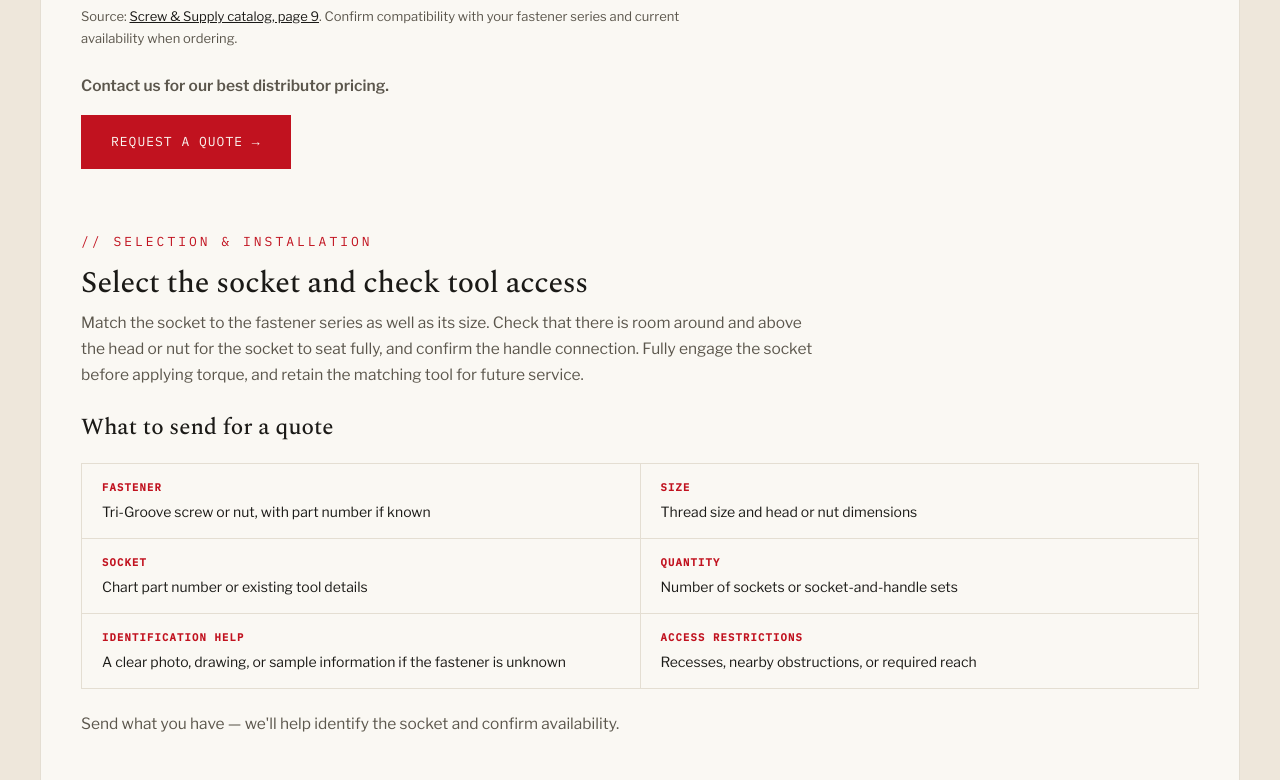
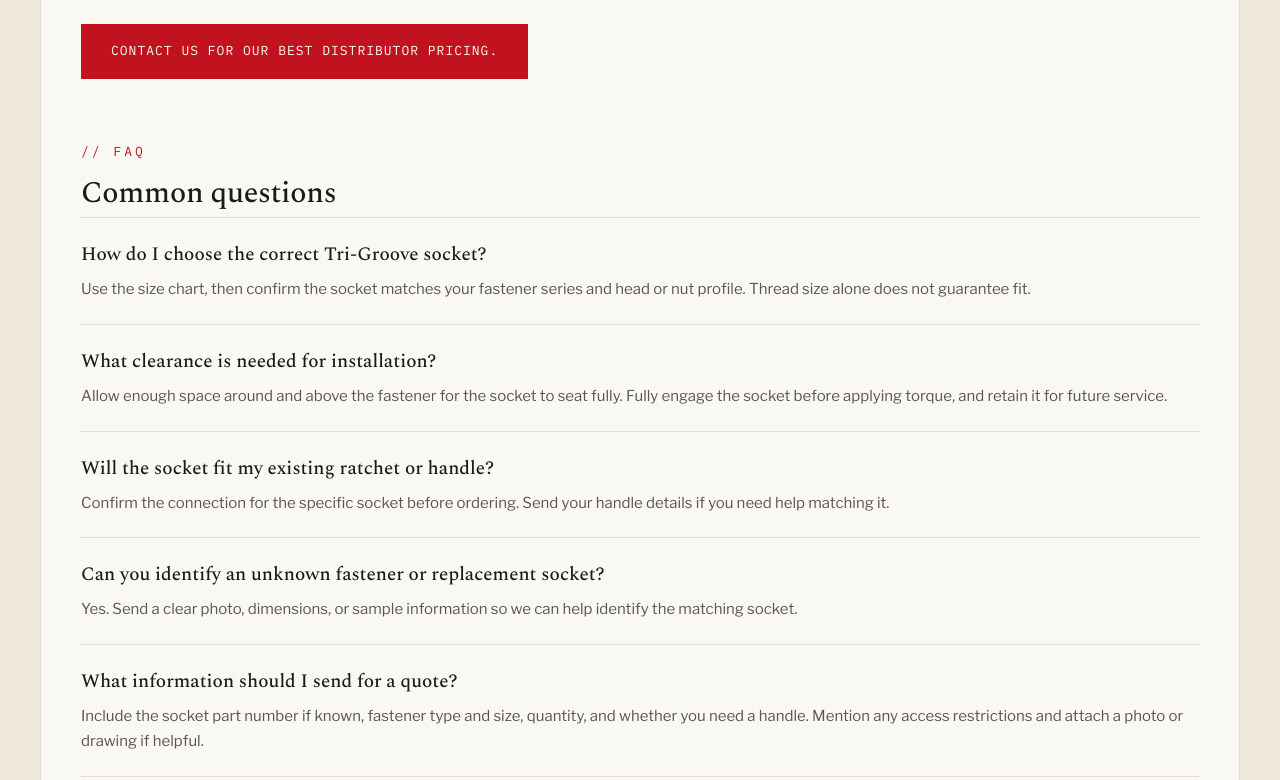
Before and after one commit to mpfennig68/screw-supply-website, a plain HTML site: page products/security-sockets.html in a window 1280 px wide. Shown: the part 1076-1856 px from the top of the page. Drawn offline with nearby package versions, Linux system fonts and the light colour scheme.

Commit message:
Consolidate socket guidance into chart-adjacent FAQ and simplify pricing CTA

```diff
--- a/products/security-sockets.html
+++ b/products/security-sockets.html
@@ -27,9 +27,9 @@
 <link rel="stylesheet" href="../assets/site.css">
 <script type="application/ld+json">{"@context":"https://schema.org","@type":"WebPage","@id":"https://screwsupply.com/products/security-sockets.html#webpage","url":"https://screwsupply.com/products/security-sockets.html","name":"Tri-Groove Security Sockets | Screw & Supply, LLC","description":"Tri-Groove security sockets and handle sets for compatible Tri-Groove screws and nuts. Learn how to match the socket series, tool, and service access.","isPartOf":{"@id":"https://screwsupply.com/#website"},"about":{"@id":"https://screwsupply.com/#business"}}</script>
 <script type="application/ld+json">{"@context":"https://schema.org","@type":"BreadcrumbList","itemListElement":[{"@type":"ListItem","position":1,"name":"Home","item":"https://screwsupply.com/"},{"@type":"ListItem","position":2,"name":"Security Products","item":"https://screwsupply.com/products/"},{"@type":"ListItem","position":3,"name":"Tri-Groove Sockets","item":"https://screwsupply.com/products/security-sockets.html"}]}</script>
-<script type="application/ld+json">{"@context":"https://schema.org","@type":"FAQPage","mainEntity":[{"@type":"Question","name":"Can I choose a Tri-Groove socket by thread size alone?","acceptedAnswer":{"@type":"Answer","text":"Use the chart as a starting point, then confirm the fastener series and head or nut profile. Similar thread sizes do not guarantee the same socket fit."}},{"@type":"Question","name":"Will these sockets fit my existing ratchet or handle?","acceptedAnswer":{"@type":"Answer","text":"Confirm the connection for the specific socket before ordering. Send your existing handle details if you need help matching the tool."}},{"@type":"Question","name":"Can you identify a replacement socket if I don't know the part number?","acceptedAnswer":{"@type":"Answer","text":"Yes. Send a clear photograph, fastener dimensions, or sample information. We'll review the hardware and help identify the matching socket."}}]}</script>
+<script type="application/ld+json">{"@context":"https://schema.org","@type":"FAQPage","mainEntity":[{"@type":"Question","name":"How do I choose the correct Tri-Groove socket?","acceptedAnswer":{"@type":"Answer","text":"Use the size chart, then confirm the socket matches your fastener series and head or nut profile. Thread size alone does not guarantee fit."}},{"@type":"Question","name":"What clearance is needed for installation?","acceptedAnswer":{"@type":"Answer","text":"Allow enough space around and above the fastener for the socket to seat fully. Fully engage the socket before applying torque, and retain it for future service."}},{"@type":"Question","name":"Will the socket fit my existing ratchet or handle?","acceptedAnswer":{"@type":"Answer","text":"Confirm the connection for the specific socket before ordering. Send your handle details if you need help matching it."}},{"@type":"Question","name":"Can you identify an unknown fastener or replacement socket?","acceptedAnswer":{"@type":"Answer","text":"Yes. Send a clear photo, dimensions, or sample information so we can help identify the matching socket."}},{"@type":"Question","name":"What information should I send for a quote?","acceptedAnswer":{"@type":"Answer","text":"Include the socket part number if known, fastener type and size, quantity, and whether you need a handle. Mention any access restrictions and attach a photo or drawing if helpful."}}]}</script>
 <style>
-.pdp-copy p{max-width:70ch;}
+.socket-pricing-cta{max-width:100%;box-sizing:border-box;white-space:normal;}
 .socket-chart-scroll{overflow-x:auto;margin-top:24px;}
 .socket-chart{width:100%;min-width:460px;border-collapse:collapse;text-align:left;font-size:14px;line-height:1.6;}
 .socket-chart caption{text-align:left;font-size:13px;color:var(--ink-muted);padding-bottom:12px;}
@@ -91,26 +91,21 @@
           </table>
         </div>
         <p id="socket-chart-note" style="margin-top:18px;font-size:13px;color:var(--ink-muted);">Source: <a href="/assets/Screw-and-Supply-Line-Card.pdf#page=9" style="text-decoration:underline;">Screw &amp; Supply catalog, page 9</a>. Confirm compatibility with your fastener series and current availability when ordering.</p>
-        <p style="margin-top:24px;font-weight:600;">Contact us for our best distributor pricing.</p>
-        <p style="margin-top:16px;"><a href="/contact.html" class="btn-accent">Request a Quote &rarr;</a></p>
+        <p style="margin-top:24px;"><a href="/contact.html" class="btn-accent socket-pricing-cta">Contact us for our best distributor pricing.</a></p>
       </div>
     </section>
 
-    <section class="section" aria-labelledby="socket-selection-heading" style="padding:8px 40px 56px;">
-      <div class="pdp-copy" style="max-width:1120px;margin:0 auto;">
-        <div class="kicker">// SELECTION &amp; INSTALLATION</div>
-        <h2 id="socket-selection-heading" style="font-size:30px;margin-bottom:10px;">Select the socket and check tool access</h2>
-        <p>Match the socket to the fastener series as well as its size. Check that there is room around and above the head or nut for the socket to seat fully, and confirm the handle connection. Fully engage the socket before applying torque, and retain the matching tool for future service.</p>
-        <h3 style="font-size:23px;margin:26px 0 14px;">What to send for a quote</h3>
-        <ul class="spec-checklist">
-          <li><b>Fastener</b>Tri-Groove screw or nut, with part number if known</li>
-          <li><b>Size</b>Thread size and head or nut dimensions</li>
-          <li><b>Socket</b>Chart part number or existing tool details</li>
-          <li><b>Quantity</b>Number of sockets or socket-and-handle sets</li>
-          <li><b>Identification help</b>A clear photo, drawing, or sample information if the fastener is unknown</li>
-          <li><b>Access restrictions</b>Recesses, nearby obstructions, or required reach</li>
-        </ul>
-        <p style="margin-top:22px;">Send what you have — we'll help identify the socket and confirm availability.</p>
+    <section class="section" style="padding:8px 40px 56px;">
+      <div style="max-width:1120px;margin:0 auto;">
+        <div class="kicker">// FAQ</div>
+        <h2 style="font-size:30px;margin-bottom:6px;">Common questions</h2>
+        <dl class="faq-list">
+          <div class="faq-item"><dt>How do I choose the correct Tri-Groove socket?</dt><dd>Use the size chart, then confirm the socket matches your fastener series and head or nut profile. Thread size alone does not guarantee fit.</dd></div>
+          <div class="faq-item"><dt>What clearance is needed for installation?</dt><dd>Allow enough space around and above the fastener for the socket to seat fully. Fully engage the socket before applying torque, and retain it for future service.</dd></div>
+          <div class="faq-item"><dt>Will the socket fit my existing ratchet or handle?</dt><dd>Confirm the connection for the specific socket before ordering. Send your handle details if you need help matching it.</dd></div>
+          <div class="faq-item"><dt>Can you identify an unknown fastener or replacement socket?</dt><dd>Yes. Send a clear photo, dimensions, or sample information so we can help identify the matching socket.</dd></div>
+          <div class="faq-item"><dt>What information should I send for a quote?</dt><dd>Include the socket part number if known, fastener type and size, quantity, and whether you need a handle. Mention any access restrictions and attach a photo or drawing if helpful.</dd></div>
+        </dl>
       </div>
     </section>
 
@@ -139,7 +134,7 @@
       <div style="max-width:1120px;margin:0 auto;">
         <div class="kicker">// APPLICATIONS</div>
         <h2 style="font-size:30px;margin-bottom:10px;">Where Tri-Groove service tools are used</h2>
-        <p style="max-width:70ch;font-size:15.5px;line-height:1.7;color:var(--ink-muted);">Tri-Groove sockets support the installation and authorized servicing of compatible security hardware across public, institutional, transportation, utility, and equipment applications.</p>
+        <p style="font-size:15.5px;line-height:1.7;color:var(--ink-muted);">Tri-Groove sockets support the installation and authorized servicing of compatible security hardware across public, institutional, transportation, utility, and equipment applications.</p>
         <ul class="apps-detailed">
           <li><a href="/applications/detention-institutional.html">Detention &amp; Institutional &rarr;</a><p>Used to install and service institutional fixtures.</p></li>
           <li><a href="/applications/utility-infrastructure.html">Utility &amp; Infrastructure &rarr;</a><p>Used to service utility hardware and enclosures.</p></li>
@@ -148,28 +143,6 @@
           <li><a href="/applications/amusement-fitness-equipment.html">Amusement &amp; Fitness Equipment &rarr;</a><p>Used to maintain public-use equipment fasteners.</p></li>
           <li><a href="/applications/public-restrooms-partitions.html">Public Restrooms &amp; Partitions &rarr;</a><p>Used to install and service restroom fixtures and partitions.</p></li>
         </ul>
-      </div>
-    </section>
-
-    <section class="section" style="padding:8px 40px 56px;">
-      <div style="max-width:1120px;margin:0 auto;">
-        <div class="kicker">// FAQ</div>
-        <h2 style="font-size:30px;margin-bottom:6px;">Common questions</h2>
-        <dl class="faq-list">
-          <div class="faq-item"><dt>Can I choose a Tri-Groove socket by thread size alone?</dt><dd>Use the chart as a starting point, then confirm the fastener series and head or nut profile. Similar thread sizes do not guarantee the same socket fit.</dd></div>
-          <div class="faq-item"><dt>Will these sockets fit my existing ratchet or handle?</dt><dd>Confirm the connection for the specific socket before ordering. Send your existing handle details if you need help matching the tool.</dd></div>
-          <div class="faq-item"><dt>Can you identify a replacement socket if I don't know the part number?</dt><dd>Yes. Send a clear photograph, fastener dimensions, or sample information. We'll review the hardware and help identify the matching socket.</dd></div>
-        </dl>
-      </div>
-    </section>
-
-    <section class="section" style="padding:8px 40px 90px;">
-      <div style="max-width:1120px;margin:0 auto;background:var(--footer-tint);padding:48px 40px;display:flex;justify-content:space-between;align-items:center;gap:28px;flex-wrap:wrap;">
-        <div>
-          <h2 style="font-size:32px;max-width:26ch;">Need help matching a Tri-Groove socket?</h2>
-          <a href="/products/" class="link-underline" style="display:inline-block;margin-top:16px;font-size:12px;border-color:var(--accent);color:var(--accent);">&larr; All Security Products</a>
-        </div>
-        <a href="/contact.html" class="btn-accent" style="white-space:nowrap;">Request a Quote &rarr;</a>
       </div>
     </section>
   </div>
```
